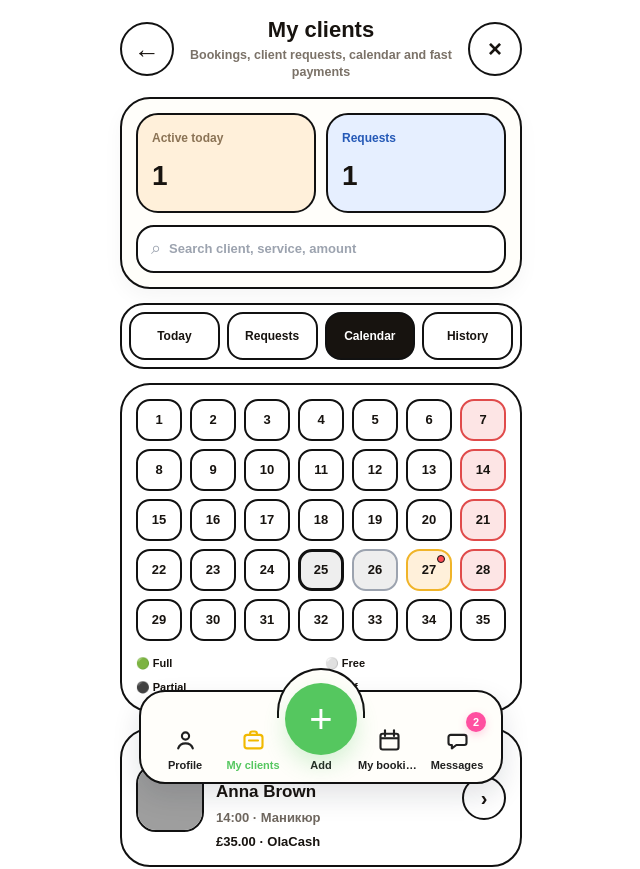
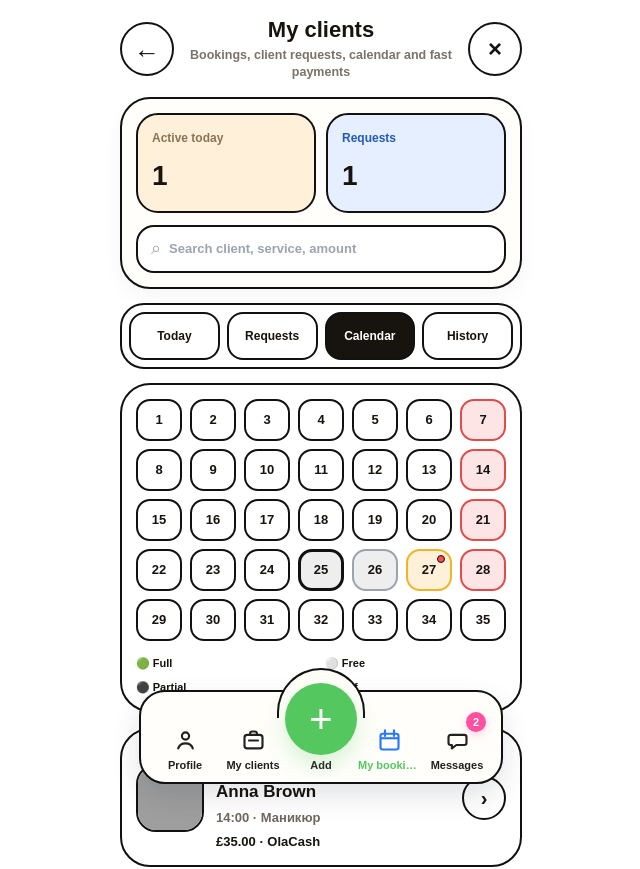
Before and after one commit to bellasalon4u-source/mapbookapp, a Next.js app: page /bookings/clients in a window 1280 px wide. Shown: the top 869 px of the page, without its empty margins (319-959 px from the left). Built offline with nearby package versions, Linux system fonts and the light colour scheme; grey boxes are pictures that could not be loaded.

Commit message:
Fix provider clients page

```diff
--- a/app/bookings/clients/page.tsx
+++ b/app/bookings/clients/page.tsx
@@ -1271,7 +1271,7 @@ export default function ProviderClientsPage() {
           </section>
         </div>
 
-        <BottomNav active="clients" />
+        <BottomNav active="bookings" />
       </main>
 
       {selectedClient ? (
@@ -1381,7 +1381,10 @@ export default function ProviderClientsPage() {
                   [text.time, `${selectedClient.time} · ${selectedClient.duration}`],
                   [text.price, money(selectedClient.price)],
                   [text.payment, selectedClient.paymentMethod],
-                  [text.holds, `Client £${selectedClient.holdClient} · Master £${selectedClient.holdMaster}`],
+                  [
+                    text.holds,
+                    `Client £${selectedClient.holdClient} · Master £${selectedClient.holdMaster}`,
+                  ],
                 ].map(([label, value]) => (
                   <div
                     key={label}
```
